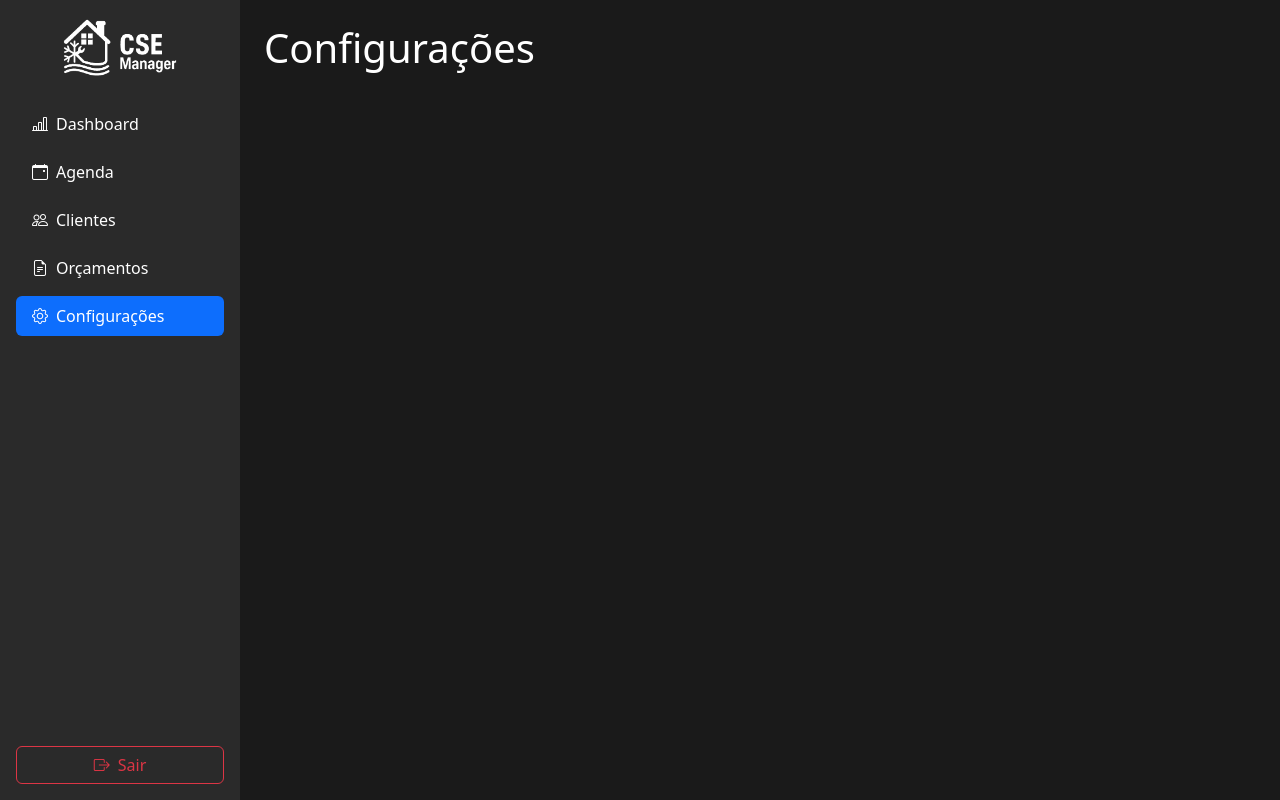
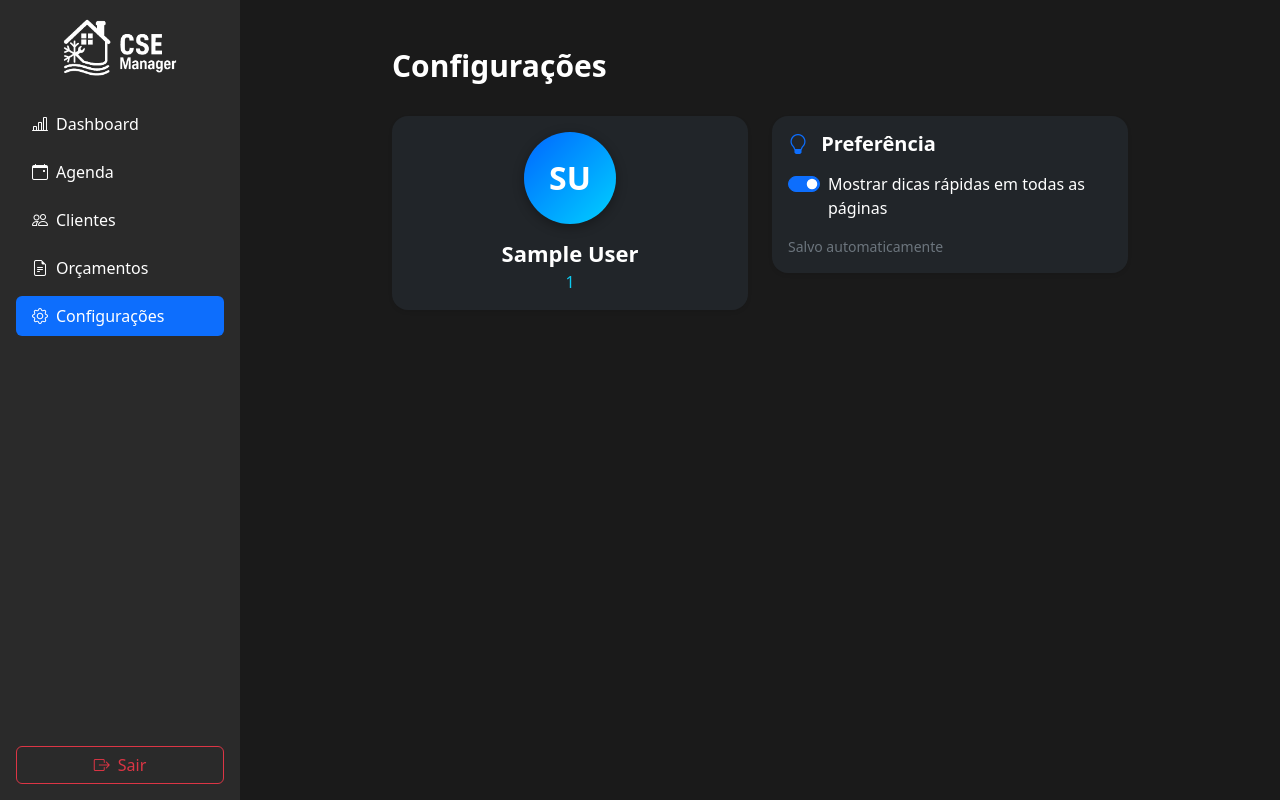
Before and after one commit to cauamapurunga/cse-manager, a React (Create React App) app in the folder frontend/: page /settings in a window 1280 px wide. Built offline with nearby package versions, Linux system fonts and the light colour scheme; sample sign-in values are in the browser's storage.

Commit message:
feat: tip popup

```diff
--- /dev/null
+++ b/frontend/src/components/TipToast.jsx
@@ -0,0 +1,66 @@
+import React, { useEffect, useState } from 'react';
+import { Toast } from 'react-bootstrap';
+import 'bootstrap-icons/font/bootstrap-icons.css';
+
+export default function TipToast({ message }) {
+  const [show, setShow] = useState(false);
+
+  /* Mostra somente se o usuário manteve a preferência ligada */
+  useEffect(() => {
+    const enabled = JSON.parse(localStorage.getItem('show_tips') ?? 'true');
+    if (enabled) setShow(true);
+  }, []);
+
+  if (!show) return null;
+
+  return (
+    <Toast
+      show={show}
+      onClose={() => setShow(false)}
+      autohide
+      delay={7000}
+      bg="dark"
+      style={{
+        position: 'fixed',
+        bottom: 20,
+        right: 20,
+        zIndex: 1080,
+        minWidth: 280,
+        boxShadow: '0 4px 14px #0006',
+        borderRadius: 12,
+      }}
+    >
+      {/* Cabeçalho azul + botão “X” usando a mesma paleta */}
+      <Toast.Header
+        closeButton={false}
+        className="text-white"
+        style={{
+          background: '#0066FF',
+          borderTopLeftRadius: 12,
+          borderTopRightRadius: 12,
+          paddingRight: 8,
+        }}
+      >
+        <strong className="me-auto">Dica</strong>
+
+        <button
+          aria-label="Fechar"
+          onClick={() => setShow(false)}
+          style={{
+            background: 'transparent',
+            border: 'none',
+            color: '#fff',
+            fontSize: 18,
+            lineHeight: 1,
+            padding: 0,
+            cursor: 'pointer',
+          }}
+        >
+          <i className="bi bi-x-lg"></i>
+        </button>
+      </Toast.Header>
+
+      <Toast.Body className="text-white fw-semibold">{message}</Toast.Body>
+    </Toast>
+  );
+}
--- a/frontend/src/pages/Agenda.jsx
+++ b/frontend/src/pages/Agenda.jsx
@@ -23,6 +23,7 @@ import {
 } from '@dnd-kit/core';
 import 'bootstrap-icons/font/bootstrap-icons.css';
 import '../index.css';
+import TipToast from '../components/TipToast';
 
 const STATUS_LIST = [
   { value: 'EM_ABERTO', label: 'Em Aberto', color: '#0066FF' },
@@ -205,7 +206,6 @@ export default function Agenda() {
       className="py-3 agenda-kanban d-flex flex-column"
       style={{
         minHeight: '100vh',
-        background: '#181a1b',
         paddingLeft: isMobile ? 2 : 32,
         paddingRight: isMobile ? 2 : 32,
         paddingTop: isMobile ? 15 : 40
@@ -496,6 +496,7 @@ export default function Agenda() {
           </Button>
         </Modal.Footer>
       </Modal>
+    <TipToast message="Arraste e solte as tarefas entre as colunas para atualizar o status." />
     </Container>
   );
 }
--- a/frontend/src/pages/Clients.jsx
+++ b/frontend/src/pages/Clients.jsx
@@ -13,6 +13,7 @@ import {
 import api from '../services/api';
 import 'bootstrap-icons/font/bootstrap-icons.css';
 import '../index.css';
+import TipToast from '../components/TipToast';
 
 export default function Clients() {
   const [clients, setClients] = useState([]);
@@ -320,6 +321,7 @@ export default function Clients() {
           <Button variant="danger" onClick={handleDelete}>Excluir</Button>
         </Modal.Footer>
       </Modal>
+    <TipToast message="Clique nos ícones para visualizar, editar ou excluir um cliente rapidamente." />
     </Container>
   );
 }
--- a/frontend/src/pages/Home.jsx
+++ b/frontend/src/pages/Home.jsx
@@ -8,6 +8,7 @@ import {
   PieChart, Pie, Cell, Tooltip, BarChart, Bar, XAxis, YAxis, ResponsiveContainer, LabelList
 } from 'recharts';
 import 'bootstrap-icons/font/bootstrap-icons.css';
+import TipToast from '../components/TipToast';
 
 const STATUS_LABELS = {
   EM_ABERTO: 'Em Aberto',
@@ -167,7 +168,6 @@ export default function Dashboard() {
 
   return (
     <div style={{
-      background: '#181a1b',
       minHeight: '100vh',
       width: '100%',
       boxSizing: 'border-box',
@@ -428,6 +428,7 @@ export default function Dashboard() {
             </Card>
           </Col>
         </Row>
+        <TipToast message="Acompanhe pendências, progresso e próximos serviços em tempo real neste painel." />
       </Container>
     </div>
   );
--- a/frontend/src/pages/Orcamentos.jsx
+++ b/frontend/src/pages/Orcamentos.jsx
@@ -12,6 +12,7 @@ import {
 } from 'react-bootstrap';
 import jsPDF from 'jspdf';
 import 'bootstrap-icons/font/bootstrap-icons.css';
+import TipToast from '../components/TipToast';
 
 export default function Orcamentos() {
   const [clientes, setClientes] = useState([]);
@@ -254,7 +255,7 @@ export default function Orcamentos() {
   return (
     <div style={{ display: 'flex', flexDirection: 'column', height: '100vh' }}>
       {/* Conteúdo principal com scroll */}
-      <div style={{ flex: 1, overflowY: 'auto', background: '#181a1b', padding: '1rem 2rem' }}>
+      <div style={{ flex: 1, overflowY: 'auto', padding: '1rem 2rem' }}>
         <Container fluid>
           <Row>
             <Col xs={12}>
@@ -530,6 +531,7 @@ export default function Orcamentos() {
               </Button>
             </Col>
           </Row>
+    <TipToast message="Selecione serviços e equipamentos; depois gere o PDF do orçamento com um só clique." />
         </Container>
       </div>
     </div>
--- a/frontend/src/pages/Settings.jsx
+++ b/frontend/src/pages/Settings.jsx
@@ -1,4 +1,158 @@
-import React from 'react';
+import React, { useState, useEffect } from 'react';
+import {
+  Container,
+  Row,
+  Col,
+  Card,
+  Form,
+  Toast,
+} from 'react-bootstrap';
+import 'bootstrap-icons/font/bootstrap-icons.css';
+
+/**
+ * Configurações minimalista – Perfil + único toggle “Mostrar dicas rápidas”.
+ *   • Preferência salva em localStorage, lida globalmente.
+ *   • Visual dark coerente; preview toast com cabeçalho azul + botão X.
+ */
 export default function Settings() {
-  return <h1>Configurações</h1>;
+  /* ---------- extrai email / nome ---------- */
+  const claims = (() => {
+    try {
+      const t = localStorage.getItem('token');
+      if (!t) return {};
+      return JSON.parse(atob(t.split('.')[1].replace(/-/g, '+').replace(/_/g, '/')));
+    } catch { return {}; }
+  })();
+  const email = claims.sub || '—';
+  const userName = claims.name || (email !== '—'
+    ? email.split('@')[0].replace(/\./g, ' ').replace(/(^|\s)\w/g, c => c.toUpperCase())
+    : 'Usuário');
+  const initials = userName.split(' ').map(c => c[0]).join('').slice(0, 2).toUpperCase();
+  const isMobile = window.innerWidth < 768;
+
+  /* ---------- preferência showTips ---------- */
+  const [showTips, setShowTips] = useState(() => {
+    try { return JSON.parse(localStorage.getItem('show_tips')) ?? true; } catch { return true; }
+  });
+  useEffect(() => localStorage.setItem('show_tips', JSON.stringify(showTips)), [showTips]);
+
+  const [previewTip, setPreviewTip] = useState(false);
+  const toggleTips = () => {
+    const next = !showTips;
+    setShowTips(next);
+    if (next) setPreviewTip(true);
+  };
+
+  /* ---------- render ---------- */
+  return (
+    <Container
+      fluid
+      className="py-4"
+      style={{ minHeight: '100vh', maxWidth: 760 }}
+    >
+      <Row className="mb-4">
+        <Col>
+          <h2
+            className="fw-bold text-white"
+            style={{ fontSize: isMobile ? 22 : 30 }}
+          >
+            Configurações
+          </h2>
+        </Col>
+      </Row>
+
+      <Row className="g-4">
+        {/* Perfil */}
+        <Col xs={12} md={6}>
+          <Card className="bg-dark text-white shadow-sm border-0 rounded-4">
+            <Card.Body className="text-center">
+              <div
+                style={{
+                  width: 92,
+                  height: 92,
+                  borderRadius: '50%',
+                  background: 'linear-gradient(135deg,#0066FF 0%,#00D1FF 100%)',
+                  display: 'flex',
+                  alignItems: 'center',
+                  justifyContent: 'center',
+                  fontSize: 32,
+                  fontWeight: 700,
+                  color: '#fff',
+                  margin: '0 auto 16px',
+                  boxShadow: '0 3px 12px #0005',
+                }}
+              >
+                {initials}
+              </div>
+              <h4 className="fw-bold mb-1" style={{ fontSize: isMobile ? 18 : 22 }}>
+                {userName}
+              </h4>
+              <span className="text-info" style={{ wordBreak: 'break-all' }}>
+                {email}
+              </span>
+            </Card.Body>
+          </Card>
+        </Col>
+
+        {/* Toggle dicas */}
+        <Col xs={12} md={6}>
+          <Card className="bg-dark text-white shadow-sm border-0 rounded-4">
+            <Card.Body>
+              <h5 className="fw-bold mb-3">
+                <i className="bi bi-lightbulb me-2 text-primary" /> Preferência
+              </h5>
+              <Form>
+                <Form.Check
+                  type="switch"
+                  id="toggle-show-tips"
+                  label="Mostrar dicas rápidas em todas as páginas"
+                  checked={showTips}
+                  onChange={toggleTips}
+                />
+                <small className="text-secondary d-block mt-3">
+                  Salvo automaticamente
+                </small>
+              </Form>
+            </Card.Body>
+          </Card>
+        </Col>
+      </Row>
+
+      {/* preview toast */}
+      <Toast
+        show={previewTip}
+        onClose={() => setPreviewTip(false)}
+        autohide
+        delay={4500}
+        bg="dark"
+        style={{ position: 'fixed', bottom: 20, right: 20, zIndex: 1080, minWidth: 260, borderRadius: 12 }}
+      >
+        <Toast.Header
+          closeButton={false}
+          className="text-white"
+          style={{ background: '#0066FF', borderTopLeftRadius: 12, borderTopRightRadius: 12, paddingRight: 8 }}
+        >
+          <strong className="me-auto">Dicas ativas!</strong>
+          <button
+            aria-label="Fechar"
+            onClick={() => setPreviewTip(false)}
+            style={{
+              background: 'transparent',
+              border: 'none',
+              color: '#fff',
+              fontSize: 18,
+              lineHeight: 1,
+              padding: 0,
+              cursor: 'pointer',
+            }}
+          >
+            <i className="bi bi-x-lg"></i>
+          </button>
+        </Toast.Header>
+        <Toast.Body className="text-white fw-semibold">
+          As próximas páginas exibirão dicas rápidas.
+        </Toast.Body>
+      </Toast>
+    </Container>
+  );
 }
```
